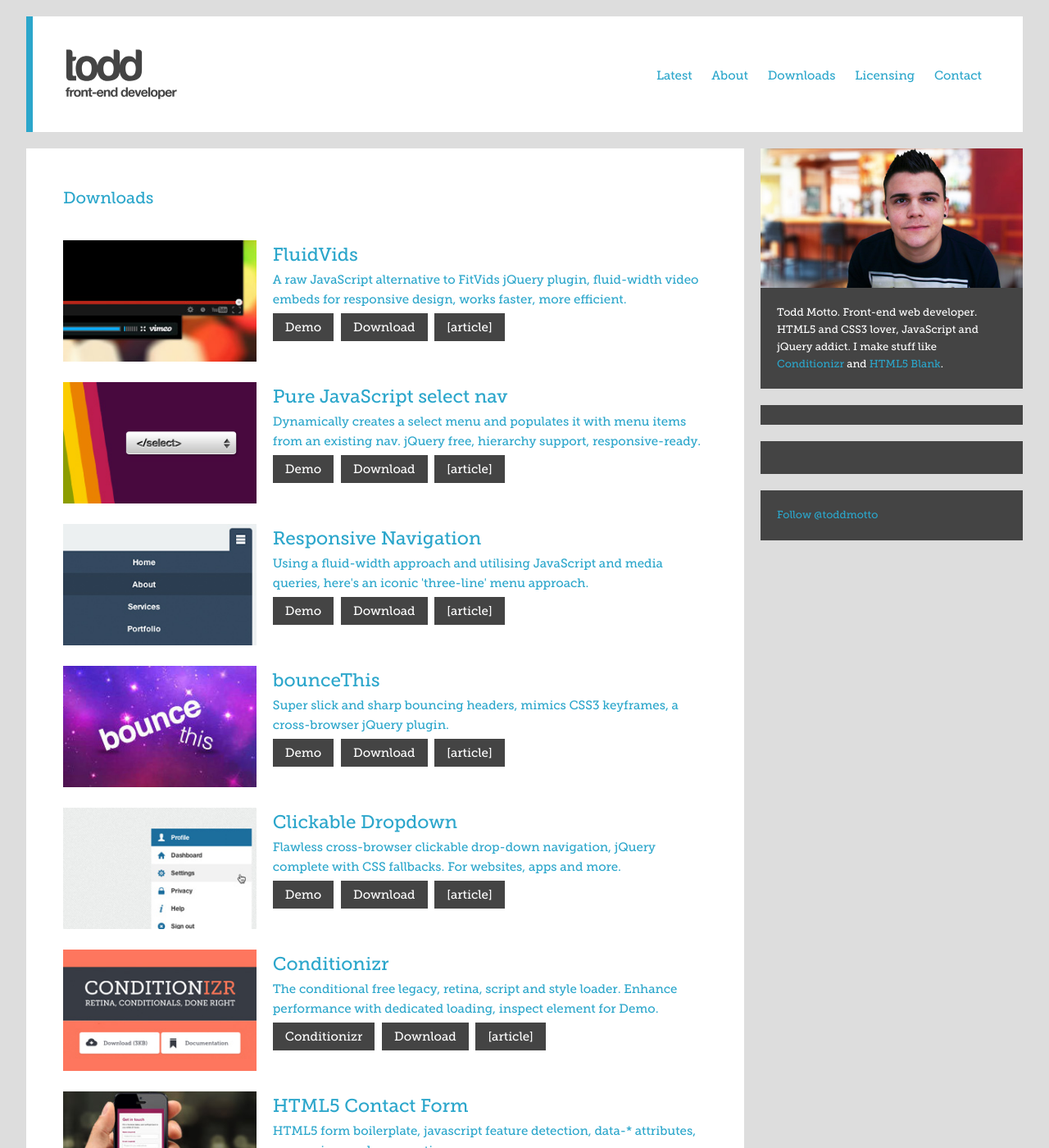
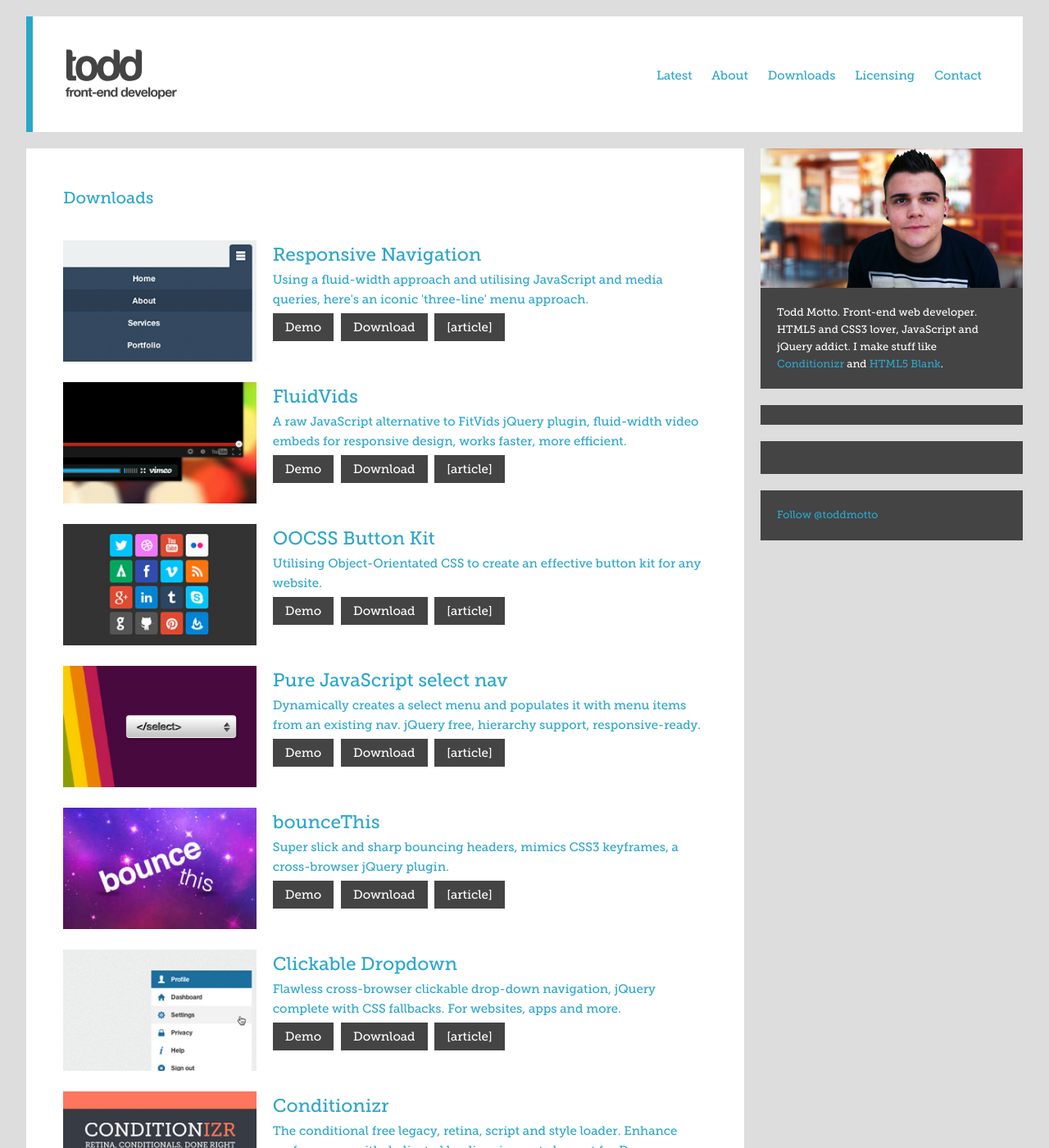
Before and after one commit to lechoo/toddmotto.github.com, a Jekyll site: the page built from downloads.md, in a window 1280 px wide and 1400 px high. Shown: the whole window at 82% size. Built offline with Jekyll 4.4.1, drawn with Linux system fonts in a browser that asks for light colours; Markdown is read by kramdown in place of the engine named in the settings; comment, search, counter and statistics services are not loaded.

Commit message:
Add OOCSS buttons

```diff
--- a/downloads.md
+++ b/downloads.md
@@ -3,6 +3,16 @@ title: Downloads
 layout: page
 ---
 
+<div class="download-item">
+	<img src="/img/downloads/responsive-nav.jpg" alt="Responsive Nav">
+	<div class="download-details">
+		<h2>Responsive Navigation</h2>
+		<h4>Using a fluid-width approach and utilising JavaScript and media queries, here's an iconic 'three-line' menu approach.</h4>
+		<a href="//toddmotto.com/labs/responsive-nav" onclick="_gaq.push(['_trackEvent', 'Click', 'Demo Responsive Nav', 'Responsive Nav Demo']);" target="_blank">Demo</a>
+		<a href="//toddmotto.com/labs/responsive-nav/responsive-nav.zip" onclick="_gaq.push(['_trackEvent', 'Click', 'Download Responsive Nav', 'Responsive Nav Download']);">Download</a>
+		<a href="//toddmotto.com/building-an-html5-responsive-menu-with-media-queries-javascript">[article]</a>
+	</div>
+</div>
 <div class="download-item">
 	<img src="/img/downloads/fluidvids.jpg" alt="FluidVids">
 	<div class="download-details">
@@ -14,6 +24,16 @@ layout: page
 	</div>
 </div>
 <div class="download-item">
+	<img src="/img/downloads/oocss-buttons.jpg" alt="Responsive Nav">
+	<div class="download-details">
+		<h2>OOCSS Button Kit</h2>
+		<h4>Utilising Object-Orientated CSS to create an effective button kit for any website.</h4>
+		<a href="//toddmotto.com/labs/oocss-buttons" onclick="_gaq.push(['_trackEvent', 'Click', 'Demo OOCSS Buttons', 'OOCSS Buttons Demo']);" target="_blank">Demo</a>
+		<a href="//toddmotto.com/labs/oocss-buttons/oocss-buttons.zip" onclick="_gaq.push(['_trackEvent', 'Click', 'Download OOCSS Buttons', 'OOCSS Buttons Download']);">Download</a>
+		<a href="//toddmotto.com/getting-started-with-object-orientated-css-oocss-creating-a-button-kit/">[article]</a>
+	</div>
+</div>
+<div class="download-item">
 	<img src="/img/downloads/select-nav-js.jpg" alt="Select Nav">
 	<div class="download-details">
 		<h2>Pure JavaScript select nav</h2>
@@ -21,16 +41,6 @@ layout: page
 		<a href="//toddmotto.com/labs/selectnav" onclick="_gaq.push(['_trackEvent', 'Click', 'Demo Select Nav', 'Select Nav Demo']);" target="_blank">Demo</a>
 		<a href="//toddmotto.com/labs/selectnav/selectnav.zip" onclick="_gaq.push(['_trackEvent', 'Click', 'Download Select Nav', 'Select Nav Download']);">Download</a>
 		<a href="//toddmotto.com/creating-a-responsive-dynamic-mobile-navigation-from-pure-javascript">[article]</a>
-	</div>
-</div>
-<div class="download-item">
-	<img src="/img/downloads/responsive-nav.jpg" alt="Responsive Nav">
-	<div class="download-details">
-		<h2>Responsive Navigation</h2>
-		<h4>Using a fluid-width approach and utilising JavaScript and media queries, here's an iconic 'three-line' menu approach.</h4>
-		<a href="//toddmotto.com/labs/responsive-nav" onclick="_gaq.push(['_trackEvent', 'Click', 'Demo Responsive Nav', 'Responsive Nav Demo']);" target="_blank">Demo</a>
-		<a href="//toddmotto.com/labs/responsive-nav/responsive-nav.zip" onclick="_gaq.push(['_trackEvent', 'Click', 'Download Responsive Nav', 'Responsive Nav Download']);">Download</a>
-		<a href="//toddmotto.com/building-an-html5-responsive-menu-with-media-queries-javascript">[article]</a>
 	</div>
 </div>
 <div class="download-item">
```
Also changed, not shown: img/downloads/oocss-buttons.jpg (added), 1 other file.
